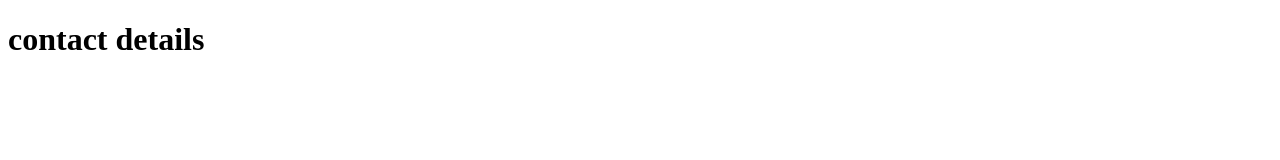
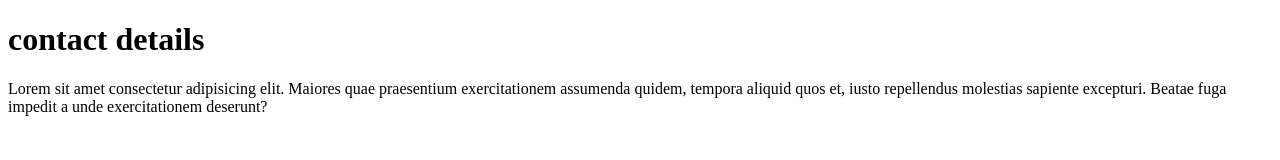
Before and after one commit to AdamTechworks/first-repo2, a plain HTML site: page contact.html in a window 1280 px wide. Drawn offline with Linux system fonts and the light colour scheme.

Commit message:
added new content

```diff
--- a/contact.html
+++ b/contact.html
@@ -7,5 +7,6 @@
 </head>
 <body>
     <h1>contact details</h1>
+    <p>Lorem sit amet consectetur adipisicing elit. Maiores quae praesentium exercitationem assumenda quidem, tempora aliquid quos et, iusto repellendus molestias sapiente excepturi. Beatae fuga impedit a unde exercitationem deserunt?</p>
 </body>
 </html>
```
Also changed, not shown: index.html (+1 -1 lines).
